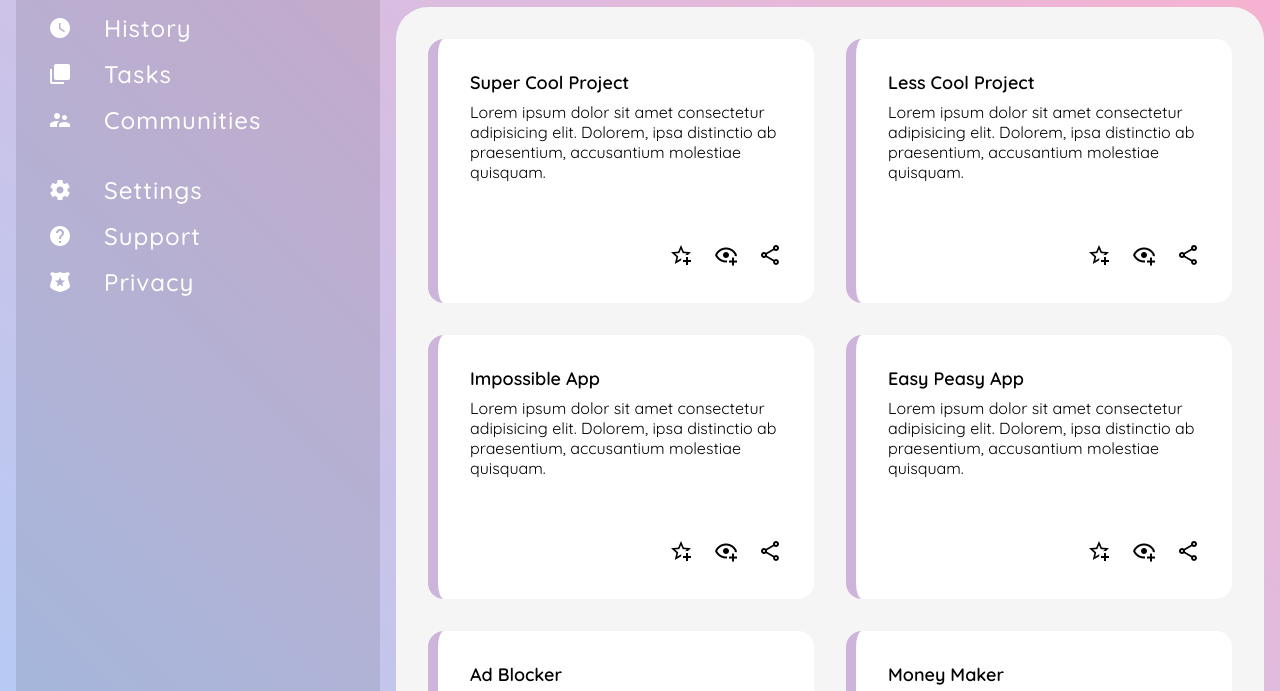
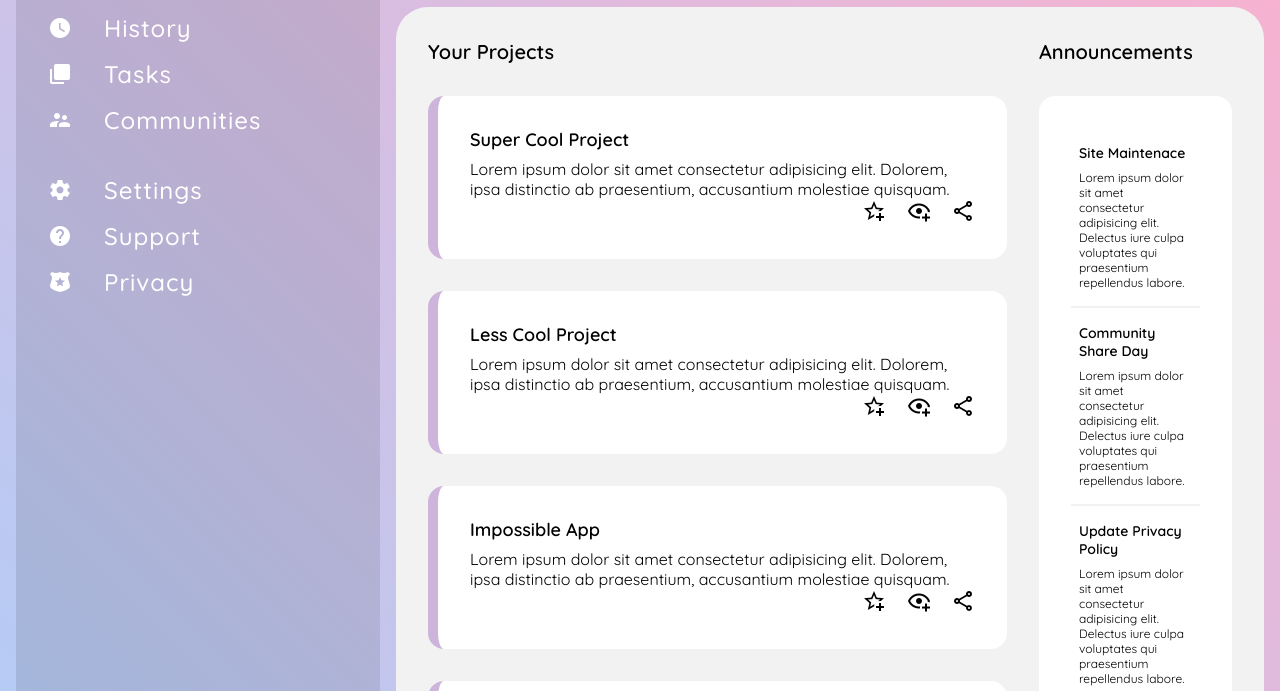
Before and after one commit to John-Jeff/admin-dashboard, a plain HTML site: page index.html in a window 1280 px wide. Shown: the part 261-952 px from the top of the page. Drawn offline with Linux system fonts and the light colour scheme.

Commit message:
Modify main tile style

```diff
--- a/index.html
+++ b/index.html
@@ -87,6 +87,8 @@
     </header>
 
     <main>
+        <h3 class="project">Your Projects</h3>
+        <h3 class="announce">Announcements</h3>
         <article>
             <div class="tile">
                 <div class="tile-text">
@@ -168,7 +170,9 @@
             </div>
         </article>
 
-        <div class="aside">
+        <h3 class="trending">Trending</h3>
+
+        <!-- <div class="aside"> -->
         <div class="aside-tile">
             <div class="at-info">
                 <h5>Site Maintenace</h5>
@@ -219,7 +223,7 @@
                 </div>
             </div>
         </div>
-        </div>
+        <!-- </div> -->
 
     </main>
 </body>
--- a/style.css
+++ b/style.css
@@ -20,6 +20,7 @@ a {
 
 body {
     background: linear-gradient(45deg, #a2d2ff, #ffafcc);
+    /* height: 100vh; */
     display: grid;
     grid-template-columns: auto 4fr;
     grid-template-rows: auto 5fr;
@@ -44,9 +45,13 @@ header {
 }
 
 main {
-    background: #f5f5f5;
+    background: #f2f2f2;
+    display: grid;
+    grid-template-columns: 3fr 1fr;
+    grid-template-rows: min-content;
     grid-column: 2 / 3;
     grid-row: 2;
+    gap: 2rem;
     padding: 2rem;
 }
 
@@ -190,6 +195,23 @@ article {
     display: grid;
     grid-template-columns: repeat(auto-fit, minmax(300px, 1fr));
     gap: 2rem;
+    grid-column: 1 / 2;
+    grid-row: 2 / 5;
+}
+
+.project {
+    grid-column: 1 / 2;
+    grid-row: 1 / 2;
+}
+
+.announce {
+    grid-column: 2 / 3;
+    grid-row: 1 / 2;
+}
+
+.trending {
+    grid-column: 2 / 3;
+    grid-row: 3 / 4;
 }
 
 .tile {
@@ -198,14 +220,44 @@ article {
     display: flex;
     flex-direction: column;
     justify-content: space-between;
-    height: 200px;
+    height: auto;
     border-radius: 1rem;
     padding: 2rem;
+}
+
+.aside-tile {
+    background: #ffffff;
+    height: min-content;
+    border-radius: 1rem;
+    padding: 2rem;
+}
+
+h3 {
+    font-size: 20px;
+    font-weight: 600;
 }
 
 h4 {
     font-size: 18px;
     margin-bottom: .5rem;
+}
+
+h5 {
+    font-size: 14px;
+    margin-bottom: .5rem;
+}
+
+.at-info {
+    padding: 1rem .5rem;
+}
+
+.at-info:nth-child(2) {
+    border-bottom: 2px solid #f2f2f2;
+    border-top: 2px solid #f2f2f2;
+}
+
+.at-info p {
+    font-size: 12px;
 }
 
 .tile-options {
```
Lines whose indentation alone changed are shown as unchanged.
